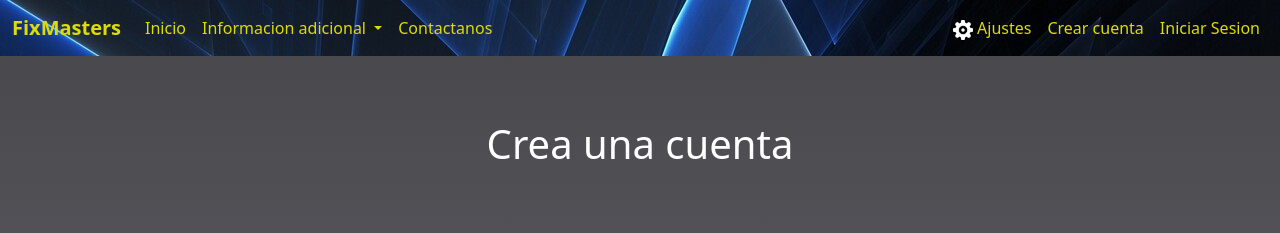
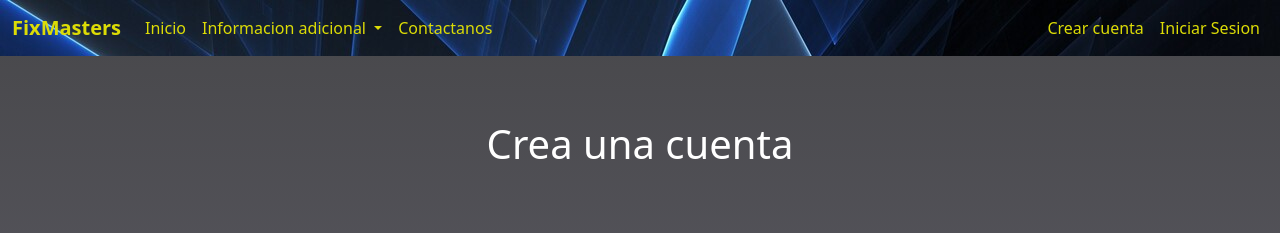
Before and after one commit to x4leqxinn/english-dj-web, a Django app: page /crearCuenta in a window 1280 px wide. Shown: the top 233 px of the page. Run offline with Django 4.2, Linux system fonts and the light colour scheme.

Commit message:
FIX: Nav

```diff
--- a/web_prueba_ingles/templates/base.html
+++ b/web_prueba_ingles/templates/base.html
@@ -62,18 +62,15 @@
                     </li>
                 </ul>
                 <ul class="navbar-nav ml-auto">
+                    {% if user.is_authenticated %}
+                    <li class="nav-item">
+                        <span class="nav-link" id="letras" aria-current="page"
+                            href="">Bienvenido {{ user.username }}</span>
+                    </li>
                     <li class="nav-item">
                         <a class="nav-link active seleccionClaro" href="{%url 'Usuario.html'%}"  id="letras" aria-current="page">
-                          <img src="{% static 'images/tuercaaa.png' %}" width="20px" height="20pz"> Ajustes
+                            <img src="{% static 'images/tuercaaa.png' %}" width="20px" height="20pz"> Ajustes
                         </a>
-                      </li>
-
-
-
-                    {% if user.is_authenticated %}
-                    <li class="nav-item">
-                        <span class="nav-link seleccionClaro" id="letras" aria-current="page"
-                            href="">Bienvenido {{ user.username }}</span>
                     </li>
                     <li class="nav-item">
                         <a class="nav-link active seleccionClaro" id="letras" aria-current="page"
```
